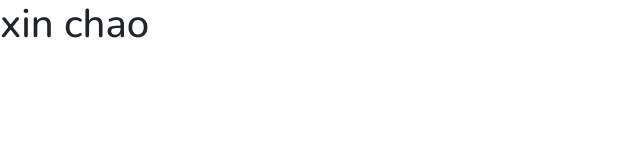
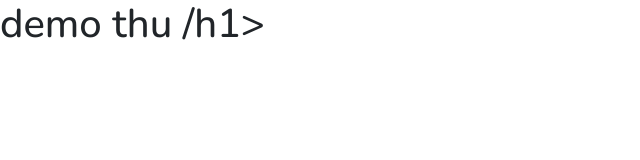
Before and after one commit to laihien123/BC68_LaiThiHien_BaiTapcapStone1, a plain HTML site: page html/service.html in a window 1280 px wide. Shown: the whole page, without its empty margins (0-640 px from the left). Drawn offline with nearby package versions, Linux system fonts and the light colour scheme.

Commit message:
tao nhánh dev Bảo

```diff
--- a/html/service.html
+++ b/html/service.html
@@ -36,7 +36,7 @@
   </head>
 
   <body>
-    <h1>xin chao</h1>
+    <h1>demo thu /h1>
     <header>
       <!-- place navbar here -->
     </header>
@@ -56,5 +56,6 @@
       integrity="sha384-BBtl+eGJRgqQAUMxJ7pMwbEyER4l1g+O15P+16Ep7Q9Q+zqX6gSbd85u4mG4QzX+"
       crossorigin="anonymous"
     ></script>
+
   </body>
 </html>
```
